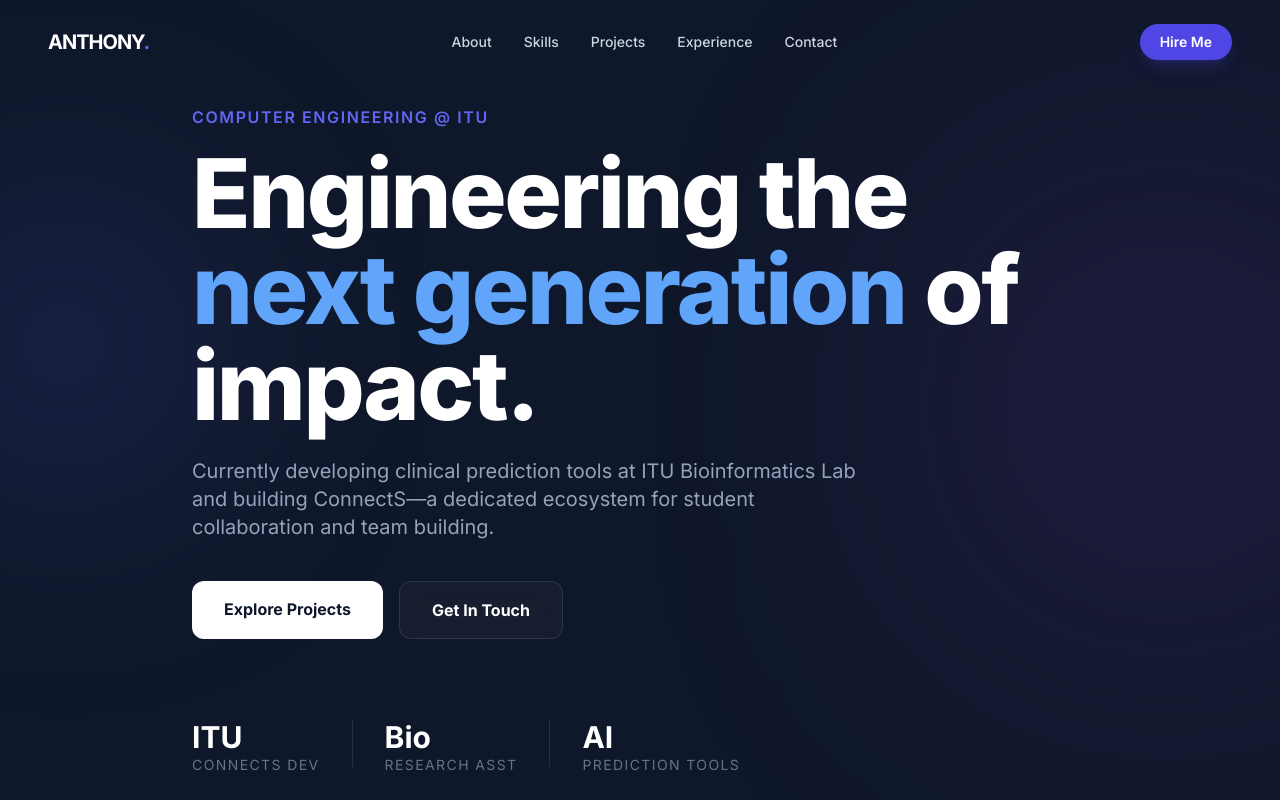
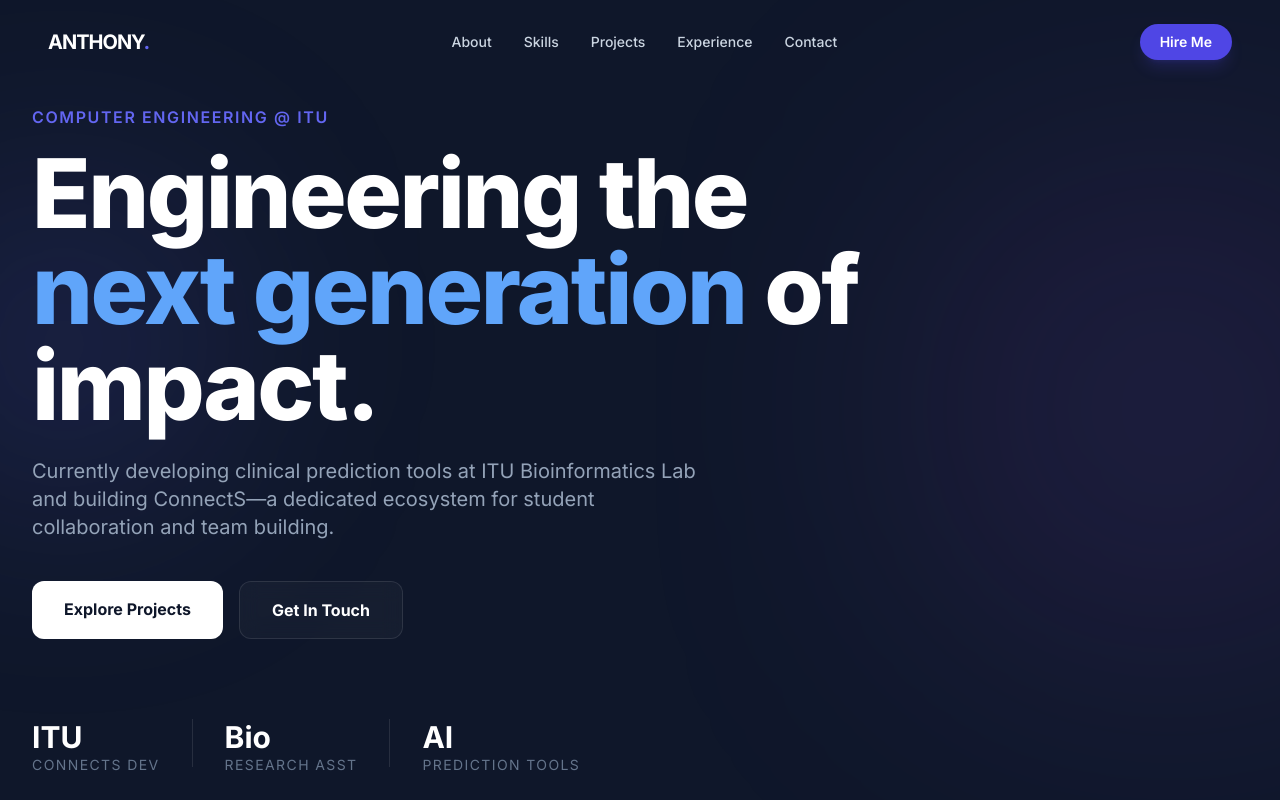
Before and after one commit to Anthony-Pius-1729/anthony-yua-ior-portfolio, a React (Vite) app: page / in a window 1280 px wide. Shown: the top 800 px of the page. Built offline with nearby package versions, Linux system fonts and the light colour scheme.

Commit message:
fix: update container class for consistent layout in Hero component

```diff
--- a/components/Hero.tsx
+++ b/components/Hero.tsx
@@ -8,7 +8,7 @@ const Hero: React.FC = () => {
       <div className="absolute top-1/4 -left-20 w-72 h-72 bg-indigo-500/20 blur-[120px] rounded-full"></div>
       <div className="absolute bottom-1/4 -right-20 w-96 h-96 bg-purple-500/20 blur-[150px] rounded-full"></div>
 
-      <div className="max-w-7xl mx-auto px-4 md:px-8 lg:px-12 relative z-10">
+      <div className="container mx-auto px-8 relative z-10">
         <div className="max-w-4xl">
           <h2 className="text-indigo-500 font-semibold tracking-widest mb-4 animate-fade-in uppercase">
             Computer Engineering @ ITU
```
